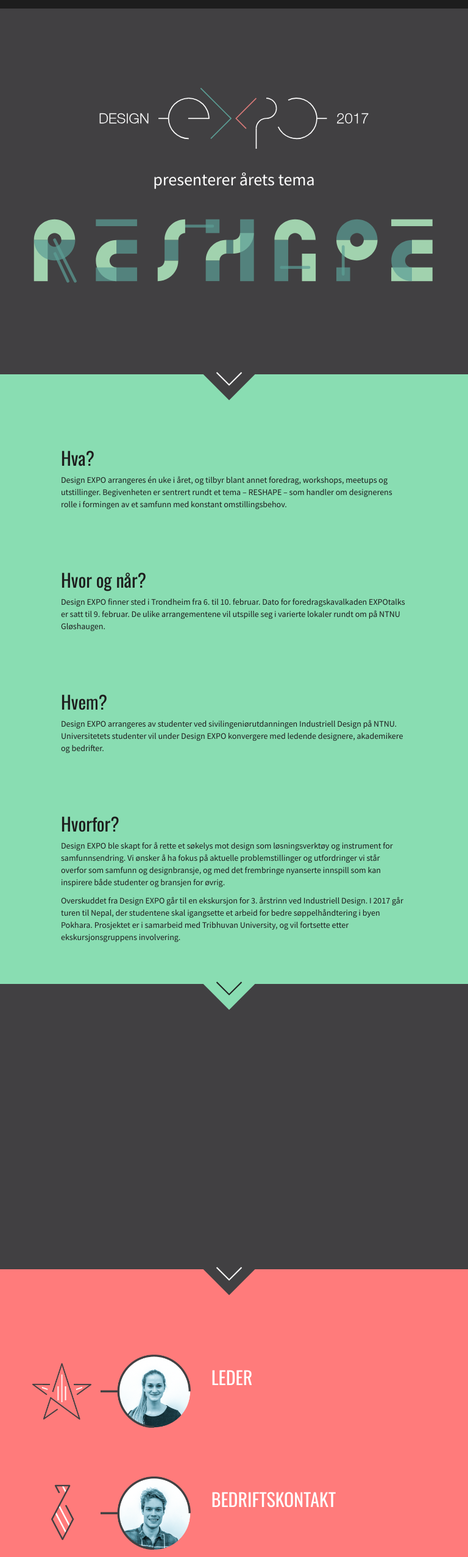
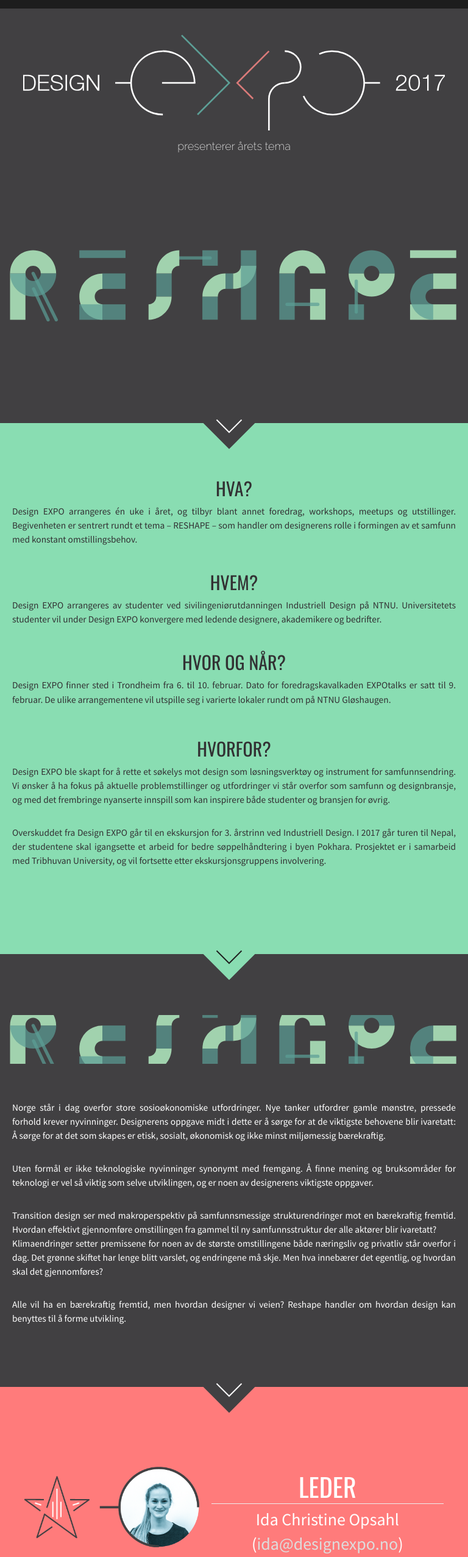
Before and after one commit to HermanSlyngstadli/EXPO, a plain HTML site: page 2.5/index.html in a window 768 px wide. Shown: the part 66-2620 px from the top of the page at 61% size. Drawn offline with nearby package versions, Linux system fonts and the light colour scheme.

Commit message:
nesten ferdig

```diff
--- a/2.5/css/main.css
+++ b/2.5/css/main.css
@@ -29,11 +29,21 @@
 	overflow-x:hidden;
 }
 a {
-	color:#fff;
+	color:#ddd;
 }
-ul {
+ul,p {
 	margin:0;
 	padding:0;
+}
+h2 {
+	text-transform: uppercase;
+	font-family: "Oswald", sans-serif;
+}
+a:hover {
+	color:#414042;
+}
+hr {
+	margin:5px 0;
 }
 
 /*=======================reset*/
@@ -44,11 +54,12 @@
 
 /*==========*/
 .main-wrapper {
-	padding-top: 80px;
+	padding-top: 80px; /*Height of navbar*/
 }
 .page-section {
 	position:relative;
-	padding:100px 0;
+	padding-bottom:100px;
+	padding-top:80px;
 	min-height:26rem;
 	background: #89ddb2;
 }
@@ -95,7 +106,7 @@
 	100% {transform: translate(-50%,-10px)  rotate(45deg)}
 }
 .full-page {
-	height:75vh;
+	height:85vh;
 	width:100vw;
 }
 /*===========NAV==========*/
@@ -117,6 +128,7 @@
 	display:block;
 	height:80px;
 	width:80px;
+	z-index:9000;
 	float:left;
 	text-indent: -9999px;
 	background: url("../img/expox.svg");
@@ -175,6 +187,7 @@
 }
 .nav-burger-wrapper {
 	position:absolute;
+	z-index:9000;
 	height:40px;
 	width:30px;
 	top:50%;
@@ -218,11 +231,12 @@
 	#nav-list {
 		display: block;
 		position: absolute;
+		z-index:10;
 		top:80px;
-		margin-left:-100vw;
+		margin-top:-100vh;
 		width:100%;
 		transition-property: all;
-		transition-duration: .1s;
+		transition-duration: .3s;
 	}
 	.nav-element {
 		width:100%;
@@ -232,17 +246,21 @@
 		background:  rgb(29,29,29);
 	}
 	.open ~ #nav-list {
-		margin-left:0;
+		margin-top:0;
 	}
 }
 
 /*===========Intro page===============*/
+.intro-section {
+	padding-top:30px;
+	padding-bottom:40px;
+}
 .expo-logo {
 	display: block;
 	margin:0 auto;
 	text-indent: -9999px;
-	width: 100%;
-	height: 40%;
+	width: 40%;
+	height: 30%;
 	background: url("../img/expo-logo.svg");
 	background-size: calc(100% - 100px) calc(100% - 60px);
 	background-position: 50% 50%;
@@ -252,6 +270,8 @@
 	width:100%;
 	height:10%;
 	font-size: 2em;
+	font-family: "Raleway", sans-serif;
+	font-weight: 100;
 	text-align: center;
 }
 .reshape-logo {
@@ -259,27 +279,83 @@
 	margin:0 auto;
 	text-indent: -9999px;
 	width: 100%;
-	height: 50%;
+	height: 60%;
 	background: url("../img/reshape.svg");
-	background-size: calc(100% - 100px) calc(100%);
+	background-size: calc(100% - 300px) calc(100%);
 	background-position: 50% 50%;
 	background-repeat: no-repeat;
 }
+@media (max-width:768px) {
+	.expo-logo {
+		width:90%;
+		background-size: contain;
+	}
+	.intro-tekst {
+		font-size: 1.3em;
+	}
+	.reshape-logo {
+		background-size: calc(100% - 20px) auto;
+	}
+}
 
+/*============omshape*//*
+#omreshape .reshape-logo {
+	background-size: contain;
+}*/
+.spalte {
+	padding-right:200px;
+	text-align: justify;
+	-moz-text-align-last: left;
+	text-align-last: left;
+}
+.spalte:nth-child(even) {
+	padding-left:200px;
+	padding-right:0;
+}
+.spalte p {
+	font-size: 1.1em;
+	line-height: 1.5em;
+	margin-bottom: 2em;
+	padding:0 20px;
+}
+.spalte h2 {
+	margin:10px auto;
+	text-align-last:auto;
+	text-align: center;
+}
+@media (max-width:992px) {
+	.spalte {
+		padding-left:0 !important;
+		padding-right:0 !important;
+		padding-top:0;
+	}
+	.spalte p, .spalte h2 {
+		width:80%;
+	}
+	.spalte p {
+		margin:0 auto;
+		margin-bottom: 2em;
+	}
+	.spalte p:last-child {
+		margin-bottom:0;
+	}
+	.spalte article {
+		margin-bottom: 3em;
+	}
+}
+@media (max-width:786px) {
+	.spalte p, .spalte h2 {
+		width:100%;
+	}
+}
 /*==============kontakt article*/
-.contact-article, .omexpo-article {
+.contact-article {
 	padding:40px;
 	float:left;
 	height:200px;
 }
-.omexpo-article {
-	height:300px;
-}
 .omexpo-article p, .omexpo-article h2 {
-	color:rgb(29,29,29);
-}
-.omexpo-article h2 {
-	font-family: "Oswald", sans-serif;
+	color:#323133;
 }
 .contact-image {
 	height:100%;
@@ -288,18 +364,29 @@
 	background-position:50% 50%;
 }
 .contact-text {
-
+	padding-left:20px;
 }
 .contact-text h2 {
 	font-family: "Oswald", sans-serif;
 	text-transform: uppercase;
 	margin-top:20px;
-	padding-left:20px;
 }
-@media (min-width: 768px) {
-	.omexpo-article {
-		padding: 0 100px;
-		height:200px;
+@media (max-width: 768px) {
+	.contact-article {
+		height:300px;
+		margin-bottom:10em;
+	}
+	.contact-image {
+		height:70%;
+	}
+	.contact-text h2, .contact-text p {
+		text-align: center;
+	}
+	.contact-text h2 {
+		font-size: 3em;
+	}
+	.contact-text p {
+		font-size: 2em;
 	}
 }
 /*============ footer */
@@ -337,3 +424,25 @@
 .footer-bottom li {
 	float:left;
 }
+@media (max-width:768px) {
+	.footer-bottom {
+		height:200px;
+	}
+	footer {
+		padding-bottom:200px !important;
+	}
+	.footer-bottom ul  {
+		height:100px;
+		width:100%;
+	}
+	.footer-bottom ul li {
+		height:100%;
+		width:50%;
+		background: #414042;
+	}
+	.footer-copy {
+		text-align:center;
+		font-size: .8em;
+		padding-top:2em;
+	}
+}
--- a/2.5/index.html
+++ b/2.5/index.html
@@ -7,7 +7,7 @@
 
 		<title>DesignEXPO 2017</title>
 
-		<link href="https://fonts.googleapis.com/css?family=Oswald:300,400|Source+Sans+Pro" rel="stylesheet">
+		<link href="https://fonts.googleapis.com/css?family=Oswald:300,400|Source+Sans+Pro:200,300,400|Raleway:200,300,400" rel="stylesheet">
 		<link href="css/bootstrap.min.css" rel="stylesheet">
 		<link href="css/main.css" rel="stylesheet">
 		<link rel="favicon" href="img/expox-farge.svg">
@@ -32,14 +32,14 @@
 				</div>
 			</div>
 			<ul id="nav-list">
-				<li class="nav-element"><a href="#top" class="navbtn">hjem</a></li>
-				<li class="nav-element"><a href="#omexpo" class="navbtn">om expo</a></li>
-				<li class="nav-element"><a href="#omreshape" class="navbtn">om reshape</a></li>
-				<li class="nav-element"><a href="#kontakt" class="navbtn">kontakt</a></li>
+				<li class="nav-element"><a href="#top" class="navbtn" onclick="clickNav()">hjem</a></li>
+				<li class="nav-element"><a href="#omexpo" class="navbtn" onclick="clickNav()">om expo</a></li>
+				<li class="nav-element"><a href="#omreshape" class="navbtn" onclick="clickNav()">om reshape</a></li>
+				<li class="nav-element"><a href="#kontakt" class="navbtn" onclick="clickNav()">kontakt</a></li>
 			</ul>
 		</nav>
 		<main class="main-wrapper">
-			<section class="col-md-12 col-xs-12 col-sm-12 full-page page-section">
+			<section class="col-md-12 col-xs-12 col-sm-12 full-page page-section intro-section">
 				<div class="expo-logo">
 
 				</div>
@@ -51,25 +51,29 @@
 				</div>
 			</section>
 			<section id="omexpo" class="col-md-12 col-xs-12 col-sm-12 page-section">
-				<article class="col-md-6 col-sm-12 col-xs-12 omexpo-article">
+				<span><!-- Ekkel quick fix for at css skal funke --></span>
+				<div class="col-md-6 col-sm-12 col-xs-12 spalte">
+					<article class="omexpo-article">
 						<h2>Hva?</h2>
 						<p>
 							Design EXPO arrangeres én uke i året, og tilbyr blant annet foredrag, workshops, meetups og utstillinger. Begivenheten er sentrert rundt et tema – RESHAPE – som handler om designerens rolle i formingen av et samfunn med konstant omstillingsbehov.
 						</p>
 					</article>
-				<article class="col-md-6 col-sm-12 col-xs-12 omexpo-article">
+					<article class="omexpo-article">
+						<h2>Hvem?</h2>
+						<p>
+							Design EXPO arrangeres av studenter ved sivilingeniørutdanningen Industriell Design på NTNU. Universitetets studenter vil under Design EXPO konvergere med ledende designere, akademikere og bedrifter.
+						</p>
+					</article>
+					<article class="omexpo-article">
 						<h2>Hvor og når?</h2>
 						<p>
 							Design EXPO finner sted i Trondheim fra 6. til 10. februar. Dato for foredragskavalkaden EXPOtalks er satt til 9. februar. De ulike arrangementene vil utspille seg i varierte lokaler rundt om på NTNU Gløshaugen.
 						</p>
 					</article>
-				<article class="col-md-6 col-sm-12 col-xs-12 omexpo-article">
-					<h2>Hvem?</h2>
-					<p>
-						Design EXPO arrangeres av studenter ved sivilingeniørutdanningen Industriell Design på NTNU. Universitetets studenter vil under Design EXPO konvergere med ledende designere, akademikere og bedrifter.
-					</p>
-				</article>
-				<article class="col-md-6 col-sm-12 col-xs-12 omexpo-article">
+				</div>
+				<div  class="col-md-6 col-sm-12 col-xs-12 spalte">
+					<article class="omexpo-article">
 						<h2>Hvorfor?</h2>
 						<p>
 							Design EXPO ble skapt for å rette et søkelys mot design som løsningsverktøy og instrument for samfunnsendring. Vi ønsker å ha fokus på aktuelle problemstillinger og utfordringer vi står overfor som samfunn og designbransje, og med det frembringe nyanserte innspill som kan inspirere både studenter og bransjen for øvrig.
@@ -78,9 +82,31 @@
 							Overskuddet fra Design EXPO går til en ekskursjon for 3. årstrinn ved Industriell Design. I 2017 går turen til Nepal, der studentene skal igangsette et arbeid for bedre søppelhåndtering i byen Pokhara. Prosjektet er i samarbeid med Tribhuvan University, og vil fortsette etter ekskursjonsgruppens involvering.
 						</p>
 					</article>
+				</div>
 			</section>
 			<section  id="omreshape" class="col-md-12 col-xs-12 col-sm-12 page-section">
+				<div class="col-md-12 col-sm-12 col-xs-12 reshape-logo" style="height:80px; margin-bottom:60px; margin-top:20px;">
 
+				</div>
+				<div class="col-md-6 col-xs-12 col-sm-12 spalte">
+					<p>
+						Norge står i dag overfor store sosioøkonomiske utfordringer. Nye tanker utfordrer gamle mønstre, pressede forhold krever nyvinninger. Designerens oppgave midt i dette er å sørge for at de viktigste behovene blir ivaretatt: Å sørge for at det som skapes er etisk, sosialt, økonomisk og ikke minst miljømessig bærekraftig.
+					</p>
+					<p>
+						Uten formål er ikke teknologiske nyvinninger synonymt med fremgang. Å finne mening og bruksområder for teknologi er vel så viktig som selve utviklingen, og er noen av designerens viktigste oppgaver.
+					</p>
+					<p>
+						Transition design ser med makroperspektiv på samfunnsmessige strukturendringer mot en bærekraftig fremtid. Hvordan effektivt gjennomføre omstillingen fra gammel til ny samfunnsstruktur der alle aktører blir ivaretatt?
+					</p>
+				</div>
+				<div class="col-md-6 col-xs-12 col-sm-12 spalte">
+					<p>
+						Klimaendringer setter premissene for noen av de største omstillingene både næringsliv og privatliv står overfor i dag. Det grønne skiftet har lenge blitt varslet, og endringene må skje.  Men hva innebærer det egentlig, og hvordan skal det gjennomføres?
+					</p>
+					<p>
+						Alle vil ha en bærekraftig fremtid, men hvordan designer vi veien? Reshape handler om hvordan design kan benyttes til å forme utvikling.
+					</p>
+				</div>
 			</section>
 			<section id="kontakt" class="col-md-12 col-xs-12 col-sm-12 page-section" style="height:auto;">
 				<!-- LEDER - Ida -->
@@ -90,7 +116,8 @@
 					</div>
 					<div class="col-md-7 col-sm-7 col-xs-12 contact-text">
 						<h2 class="col-md-12">leder</h2>
-						<span class="col-md-12"></span>
+						<hr>
+						<p class="col-md-12">Ida Christine Opsahl (<a href="mailto:">ida@designexpo.no</a>)</p>
 					</div>
 				</article>
 				<!-- BEDRIFTSKONTAKT - Sven-Erik -->
@@ -100,7 +127,8 @@
 					</div>
 					<div class="col-md-7 col-sm-7 col-xs-12 contact-text">
 						<h2 class="col-md-12">bedriftskontakt</h2>
-						<span class="col-md-12"></span>
+						<hr>
+						<p class="col-md-12">Sven-Erik Kaiser (<a href="mailto:sven@designexpo.no">sven@designexpo.no</a>)</p>
 					</div>
 				</article>
 				<!-- ARRANGMENT - Petter -->
@@ -109,8 +137,9 @@
 
 					</div>
 					<div class="col-md-7 col-sm-7 col-xs-12 contact-text">
-						<h2 class="col-md-12">arrangment</h2>
-						<span class="col-md-12"></span>
+						<h2 class="col-md-12">arrangement</h2>
+						<hr>
+						<p class="col-md-12">Petter Mustvedt (<a href="mailto:petter@designexpo.no">petter@designexpo.no</a>)</p>
 					</div>
 				</article>
 				<!-- SPONSANSVARLIG - Sigurd -->
@@ -120,7 +149,8 @@
 					</div>
 					<div class="col-md-7 col-sm-7 col-xs-12 contact-text">
 						<h2 class="col-md-12">sponsansvarlig</h2>
-						<span class="col-md-12"></span>
+						<hr>
+						<p class="col-md-12">Sigurd Kalvik (<a href="mailto:sigurd@designexpo.no">sigurd@designexpo.no</a>)</p>
 					</div>
 				</article>
 				<!-- MARKEDSFØRING - Simen -->
@@ -130,7 +160,8 @@
 					</div>
 					<div class="col-md-7 col-sm-7 col-xs-12 contact-text">
 						<h2 class="col-md-12">markedsføring</h2>
-						<span class="col-md-12"></span>
+						<hr>
+						<p class="col-md-12">Simen Kjendseth (<a href="mailto:simen@designexpo.no">simen@designexpo.no</a>)</p>
 					</div>
 				</article>
 				<!-- ØKONOMI - Harald -->
@@ -140,7 +171,8 @@
 					</div>
 					<div class="col-md-7 col-sm-7 col-xs-12 contact-text">
 						<h2 class="col-md-12">økonomi</h2>
-						<span class="col-md-12"></span>
+						<hr>
+						<p class="col-md-12">Harald Larssen Lønning (<a href="mailto:harald@designexpo.no">harald@designexpo.no</a>)</p>
 					</div>
 				</article>
 			</section>
@@ -161,11 +193,15 @@
 				-->
 			</div>
 			<div class="col-md-12 col-sm-12 col-xs-12 footer-bottom">
-				<p class="footer-copy">2016 &copy; DesignEXPO. All Rights Reserved.</p>
+				<div class="col-md-6 col-sm-6 col-xs-12">
 					<ul>
 						<li>f</li>
 						<li>?</li>
 					</ul>
+				</div>
+				<div class="col-md-6 col-sm-6 col-xs-12">
+					<p class="footer-copy">2016 &copy; DesignEXPO. All Rights Reserved.</p>
+				</div>
 			</div>
 		</footer>
 		<!-- jQuery (necessary for Bootstrap's JavaScript plugins) -->
@@ -176,6 +212,7 @@
 		<script src="js/localscroll.min.js"></script>
 		<script type="text/javascript">
 			var navbar = document.getElementById('mainNav');
+			var navburger = document.getElementById('nav-burger');
 			// Scrolle til artiklene
 			$(document).ready(function(){
 				$.localScroll();
@@ -191,6 +228,12 @@
 				}
 			}
 
+			function clickNav() {
+				if (navburger.classList[navburger.classList.length -1] == 'open') {
+					navburger.classList.toggle('open');
+				}
+			}
+
 			checkIfScrolledHeader();
 			window.addEventListener('scroll', checkIfScrolledHeader);
 
```
Lines whose indentation alone changed are shown as unchanged.
